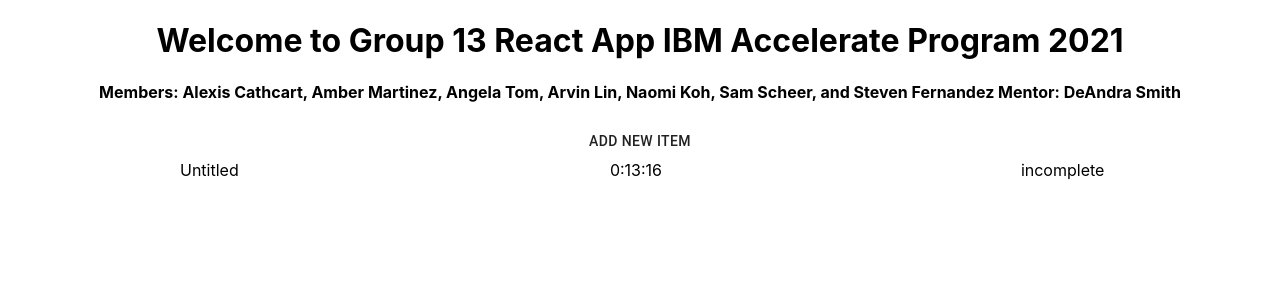
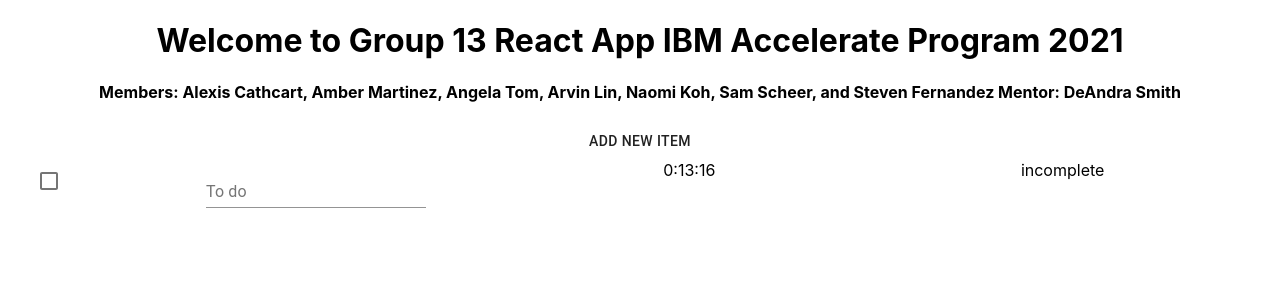
Before and after one commit to 2021-IBM-Accelerate-SW-Track/lab-1-team-13, a React (Create React App) app: page / in a window 1280 px wide. Both pictures are taken after a click on the button "ADD NEW ITEM". Shown: the top 300 px of the page. Built offline with nearby package versions, Linux system fonts and the light colour scheme.

Commit message:
allow user to mark a task complete or incomplete

```diff
--- a/src/App.js
+++ b/src/App.js
@@ -7,7 +7,7 @@
 const App = () => {
 
   const [todolist, updatetodolist] = useState([]);
-  let currID = 0; // current highest (newest) id for to-do list items
+  let [currID, setID] = useState(0); // current highest (newest) id for to-do list items
 
   const loadList = () => {
 
@@ -16,13 +16,13 @@
   const makeNewToDoListItem = () => {
     let currentDate = new Date();
     let time = currentDate.getHours() + ":" + currentDate.getMinutes() + ":" + currentDate.getSeconds();
+    setID(currID + 1);
     let newToDoListItem = {
       id: currID,
       date: time,
       name: 'Untitled',
       status: 'incomplete',
     }
-    currID++;
     return newToDoListItem;
   };
 
@@ -32,13 +32,15 @@
     updatetodolist(currentlist);
   };
 
-    return (
-      <div className="App" >
-        <Header/>
-        <Table addNewItem={addNewToDoListItem} todolist={todolist}/>
 
-      </div>
-    );
+
+  return (
+    <div className="App" >
+      <Header />
+      <Table addNewItem={addNewToDoListItem} todolist={todolist} />
+
+    </div>
+  );
 }
 
 export default App;
--- a/src/component/table.js
+++ b/src/component/table.js
@@ -3,13 +3,25 @@
 import { Button } from '@material-ui/core';
 
 const Table = (props) => {
-    const items = props.todolist ? props.todolist : null;
-    console.log(props.todolist);
+  const items = props.todolist ? props.todolist : null;
+
+  const markComplete = (item) => {
+    console.log(String('statusText' + item.id));
+    if (item.status === 'incomplete') {
+      item.status = 'complete';
+      document.getElementById(String('statusText' + item.id)).innerHTML = 'complete';
+    } else {
+      item.status = 'incomplete';
+      document.getElementById(String('statusText' + item.id)).innerHTML = 'incomplete';
+    }
+  }
+
+  console.log(props.todolist);
   return (
     items ? <div> <Button onClick={props.addNewItem}>Add New Item</Button>
       {
         items.map((item, index) => (
-          <TableEntry key={item.id} item={item} />
+          <TableEntry key={item.id} item={item} markComplete={markComplete} />
         ))
       }
     </div> : <div> <Button onClick={props.addNewItem}>Add New Item</Button> </div>
--- a/src/component/tableEntry.js
+++ b/src/component/tableEntry.js
@@ -1,20 +1,27 @@
 import React, { useState } from 'react';
-import { Grid } from '@material-ui/core';
+import { Grid, TextField, Checkbox } from '@material-ui/core';
 
 const TableEntry = (props) => {
+  console.log(props.item);
   return (
     <>
-    <Grid container item xs={12} spacing={1}>
-    <Grid item xs={4}>
-          {props.item.name}
+      <Grid container item xs={12} spacing={1}>
+        <Grid item xs={1}>
+          <Checkbox onClick={() => props.markComplete(props.item)} />
+          {/* {props.item.name} */}
         </Grid>
         <Grid item xs={4}>
-        {props.item.date}
+          <TextField label='To do' />
+        </Grid>
+        <Grid item xs={3}>
+          {props.item.date}
         </Grid>
         <Grid item xs={4}>
-        {props.item.status}
+          <div id={`statusText${props.item.id}`}>
+            {props.item.status}
+          </div>
         </Grid>
-    </Grid>
+      </Grid>
     </>
   )
 };
```
